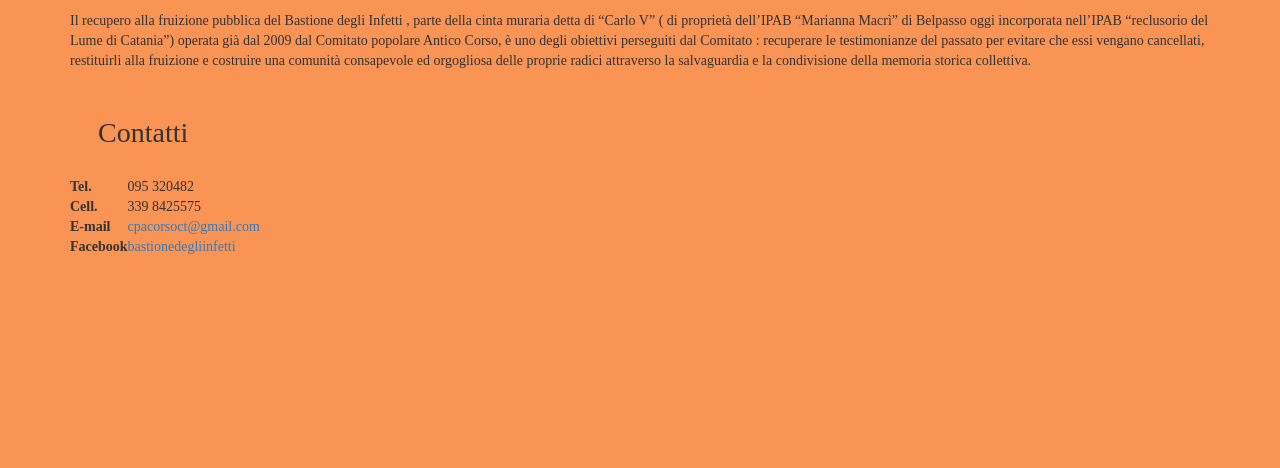
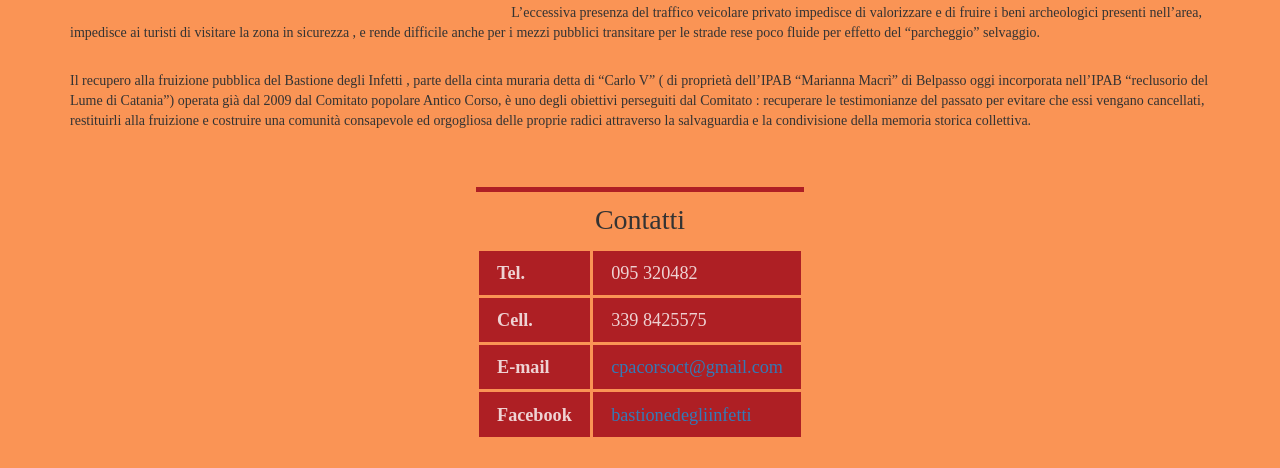
Before and after one commit to opendatahacklab/bastione-infetti, a PHP site: page /corsoantico.html in a window 1280 px wide. Shown: the part 910-1378 px from the top of the page. Before the commit the page ends 1164 px from the top, so only its background shows below. Run offline with PHP 8.4, Linux system fonts and the light colour scheme.

Commit message:
#7 pagina del comitato e contatti

```diff
--- a/bastione.css
+++ b/bastione.css
@@ -206,15 +206,15 @@ div img#corsoantico
 	height: 4em;
 	border : solid #ae1f24 1px;
 	box-shadow:10px 10px 25px 10px #ae1f24;
-	float : left;
-	margin : 0.5em 1em 0.8em 0.5em;
+	float : right;
+	margin : 0.5em 2em 0.8em 0.5em;
 	vertical-align : middle;
 }
 
 h2{
 	font-size : 2em;
 	margin: 0.2em auto 0.5em 0.5em;
-	padding : 0.5em 0.5em 0.5em 0.5em;
+	padding : 0.5em 0.5em 0.5em 3em;
 }
 
 p{
@@ -233,3 +233,41 @@ ol{
 li{
 	margin-bottom:1em;
 }
+
+table{
+	border-collapse : collapse;
+	margin : 2em auto 2em auto;
+}
+
+caption{
+	color : inherit;
+	font-size : 2em;
+	border-top : solid #ae1f24 0.2em;
+	text-align : center;
+}
+
+td, th{
+	border : solid #FA9455 0.2em;
+	font-size : 1.3em;
+	padding : 0.5em 1em 0.5em 1em;
+	color : #eed2d3;
+	background-color : #ae1f24;
+}
+
+
+
+*.contatti th{
+	text-align : right;
+	color : red;
+}
+
+img.photo_right{
+	border : solid #ae1f24 1px;
+	/* box-shadow:10px 10px 25px 10px #ae1f24; */
+	margin : 0 2em 1em 1em;
+	vertical-align : middle;
+	float : left;
+	max-height : 300px;
+	height : 40em;
+	width : auto;
+}
--- a/corsoantico.html
+++ b/corsoantico.html
@@ -45,6 +45,7 @@
 				   e certamente con ampie zone di illegalit&#224;, presentano  un nesso causale fra la
 				   distruzione del tessuto originario e le sue dirette conseguenze.</p>
 
+
 				<p>
 				Infatti i “nuovi” interventi, anzich&#233; stimolare la crescita demografica, ne hanno
 				 decretato la lenta ed inesorabile riduzione per via di sfratti resi remunerativi dalle
@@ -57,14 +58,16 @@
 				   studenti e  dai grandi centri  ospedalieri  che insistono sul quartiere.
 				</p>
 
+				<img class="photo_right" src="photos/138.png" alt="foto di attivit&agrave; al bastione" />
+
 				<p>Due sono pertanto gli effetti di questa  lunga e persistente “politica sul territorio”:</p>
 				<ol>
-					<li>Il depauperamento di una risorsa storico culturale nel quartiere che a Catania, pi&#249;
+					<li>- Il depauperamento di una risorsa storico culturale nel quartiere che a Catania, pi&#249;
 					 di tutti, concentra le proprie testimonianze a partire  dal neolitico,  per passare ai
 					 resti del periodo greco-romano   fino ai giorni nostri,  <em>un totale di oltre 5.000 anni
 					 di avvicendamenti storici sul suolo del quartiere</em>;</li>
 
-					 <li>Il  processo di  espulsione dei residenti “storici”  per effetto dell’aumento dei
+					 <li>- Il  processo di  espulsione dei residenti “storici”  per effetto dell’aumento dei
 					 prezzi degli affitti  dovuto alla crescente  domanda di posti letto  esercitata dagli studenti
 					 fuori sede: l’espulsione   dei residenti determina  una progressiva perdita di coesione sociale
 					 che arriva a  manifestare  degli aspetti di  “devianza  sociale”  nelle superstiti “enclave”.
@@ -91,10 +94,10 @@
 				</p>
 			</div>
 		</div>
-		<div class="row">
-			<div class="col-md-12 col-xs-12">
-			<h2 id="contatti">Contatti</h2>
-			<table>
+		<div class="row" >
+			<div class="col-md-12 col-xs-12" class="contatti">
+			<table id="contatti">
+				<caption>Contatti</caption>
 				<tr>
 					<th>Tel.</th>
 					<td>095 320482</td>
--- a/index.html
+++ b/index.html
@@ -29,8 +29,8 @@
 				<ul class="nav navbar-nav">
 					<li class="active"><a href="#">Home</a></li>
 					<li><a href="eventi.html">Eventi</a></li>
+					<li><a href="corsoantico.html">Comitato</a></li>
 					<li><a href="credits.html">Credits</a></li>
-					<li><a href="corsoantico.html">About us</a></li>
 					<li><a href="http://iluoghidelcuore.it/luoghi/86006"
 						target="_blank" title="vota come luogo del cuore"><img
 							class="extLink" src="./img/heart-gray.png" alt="Vota"></a></li>
```
Also changed, not shown: 1 other file.
